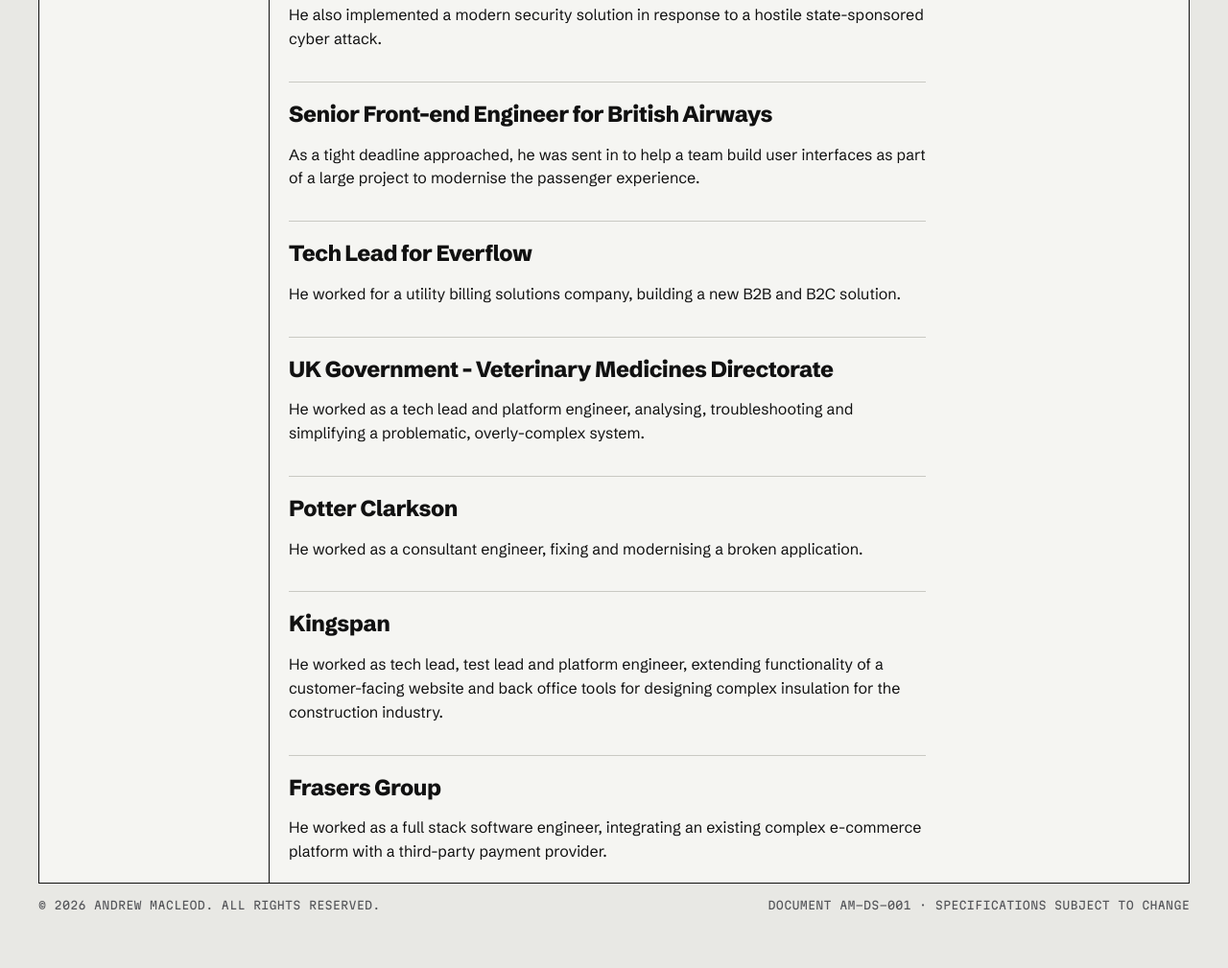
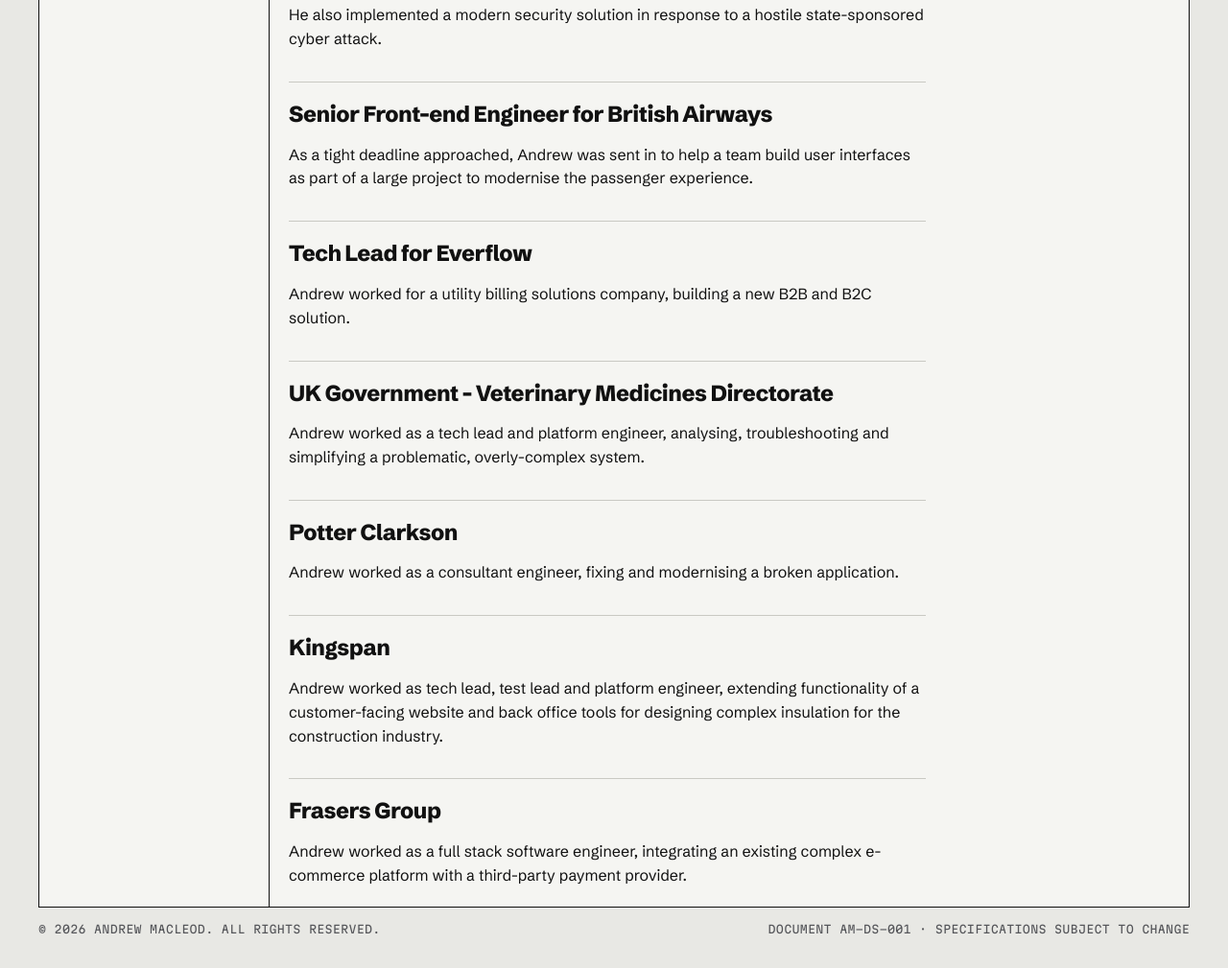
Before and after one commit to MacLeodDevelopment/andrewmacleod-dot-com, an Eleventy site: page StaticSite/experience/senior-consultant-cgi.md in a window 1280 px wide. Shown: the part 529-1538 px from the top of the page at 96% size. Before the commit the page ends 1513 px from the top, so only its background shows below. Built offline with nearby package versions, Linux system fonts and the light colour scheme; Eleventy itself is replaced by a stand-in of ours; files that its build step writes are made by us from their sources.

Commit message:
Update copy

```diff
--- a/StaticSite/experience/senior-consultant-cgi.md
+++ b/StaticSite/experience/senior-consultant-cgi.md
@@ -24,24 +24,24 @@
 
 ## Senior Front-end Engineer for British Airways
 
-As a tight deadline approached, he was sent in to help a team build user interfaces as part of a large project to modernise the passenger experience.
+As a tight deadline approached, Andrew was sent in to help a team build user interfaces as part of a large project to modernise the passenger experience.
 
 ## Tech Lead for Everflow
 
-He worked for a utility billing solutions company, building a new B2B and B2C solution.
+Andrew worked for a utility billing solutions company, building a new B2B and B2C solution.
 
 ## UK Government - Veterinary Medicines Directorate
 
-He worked as a tech lead and platform engineer, analysing, troubleshooting and simplifying a problematic, overly-complex system.
+Andrew worked as a tech lead and platform engineer, analysing, troubleshooting and simplifying a problematic, overly-complex system.
 
 ## Potter Clarkson
 
-He worked as a consultant engineer, fixing and modernising a broken application.
+Andrew worked as a consultant engineer, fixing and modernising a broken application.
 
 ## Kingspan
 
-He worked as tech lead, test lead and platform engineer, extending functionality of a customer-facing website and back office tools for designing complex insulation for the construction industry.
+Andrew worked as tech lead, test lead and platform engineer, extending functionality of a customer-facing website and back office tools for designing complex insulation for the construction industry.
 
 ## Frasers Group
 
-He worked as a full stack software engineer, integrating an existing complex e-commerce platform with a third-party payment provider.
+Andrew worked as a full stack software engineer, integrating an existing complex e-commerce platform with a third-party payment provider.
```
Also changed, not shown: StaticSite/experience/earlier-roles.md (+2 -2 lines), StaticSite/experience/principal-engineer-parexel.md (+2 -2 lines).
